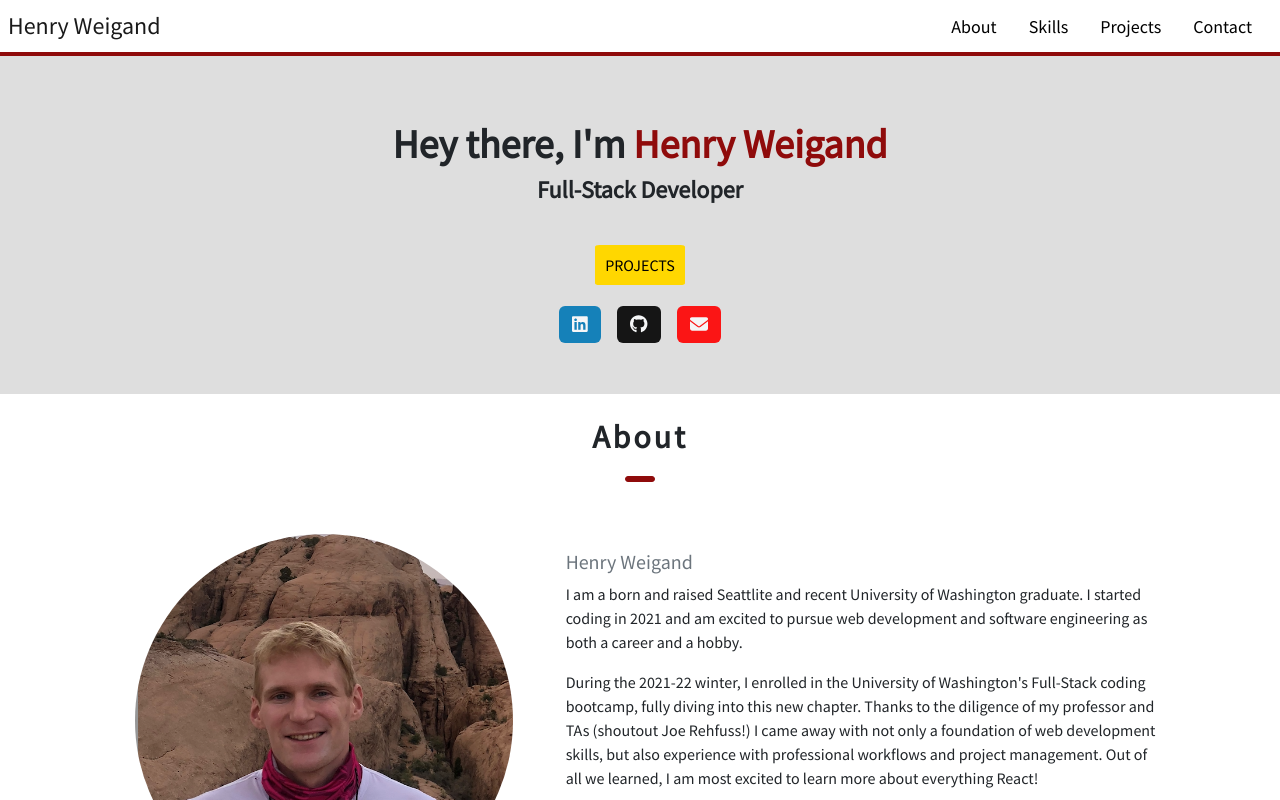
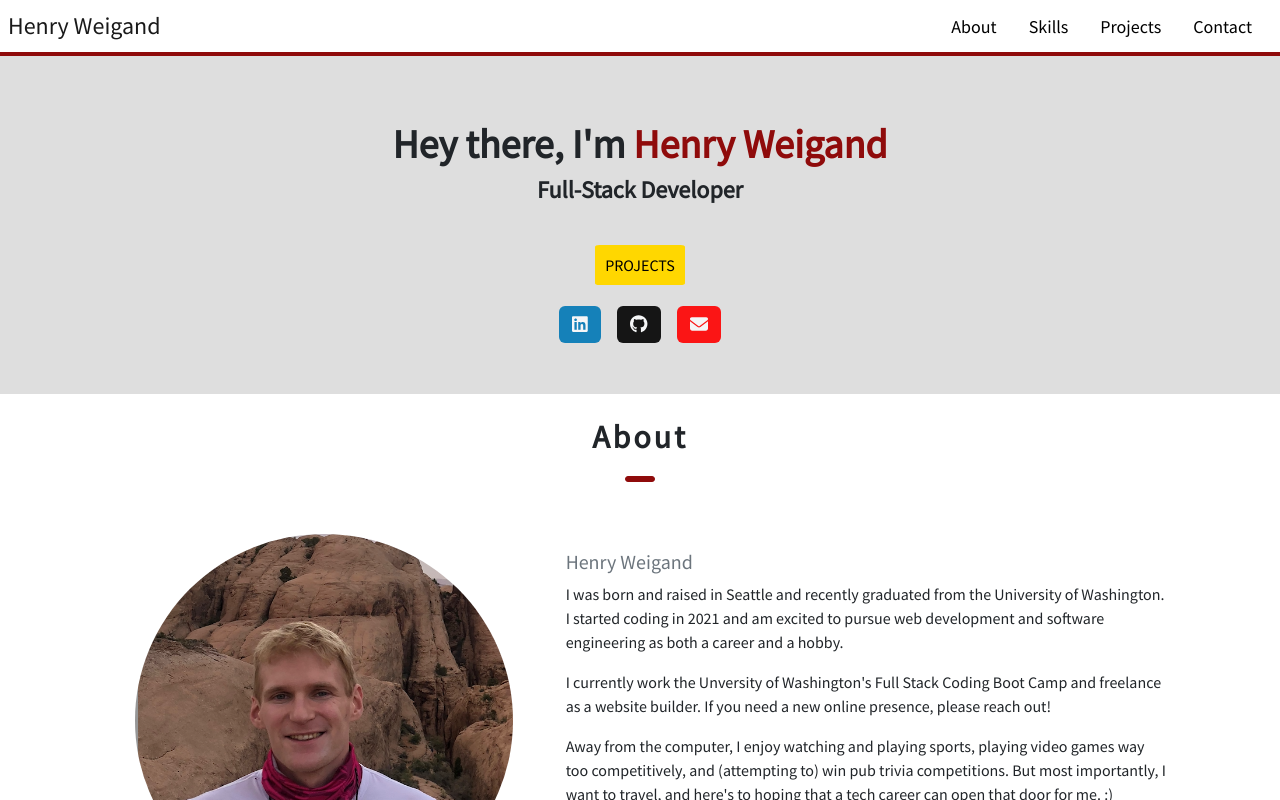
Before and after one commit to hcweigand10/portfolio-1, a React (Create React App) app: page / in a window 1280 px wide. Shown: the top 800 px of the page. Built offline with nearby package versions, Linux system fonts and the light colour scheme.

Commit message:
update about

```diff
--- a/src/components/sections/About.js
+++ b/src/components/sections/About.js
@@ -20,9 +20,9 @@ const About = () => {
                     <div className="pt-3 h-100">
                         <h5 className="text-muted">Henry Weigand</h5>
                         <p className="plain-text">
-                            I am a born and raised Seattlite and recent University of Washington graduate. I started coding in 2021 and am excited to pursue web development and software engineering as both a career and a hobby. </p>
+                            I was born and raised in Seattle and recently graduated from the University of Washington. I started coding in 2021 and am excited to pursue web development and software engineering as both a career and a hobby. </p>
                         <p>
-                            During the 2021-22 winter, I enrolled in the University of Washington's Full-Stack coding bootcamp, fully diving into this new chapter. Thanks to the diligence of my professor and TAs (shoutout Joe Rehfuss!) I came away with not only a foundation of web development skills, but also experience with professional workflows and project management. Out of all we learned, I am most excited to learn more about everything React!
+                            I currently work the Unversity of Washington's Full Stack Coding Boot Camp and freelance as a website builder. If you need a new online presence, please reach out!
                         </p>
                         <p>
                             Away from the computer, I enjoy watching and playing sports, playing video games way too competitively, and (attempting to) win pub trivia competitions. But most importantly, I want to travel, and here's to hoping that a tech career can open that door for me. :)
```
